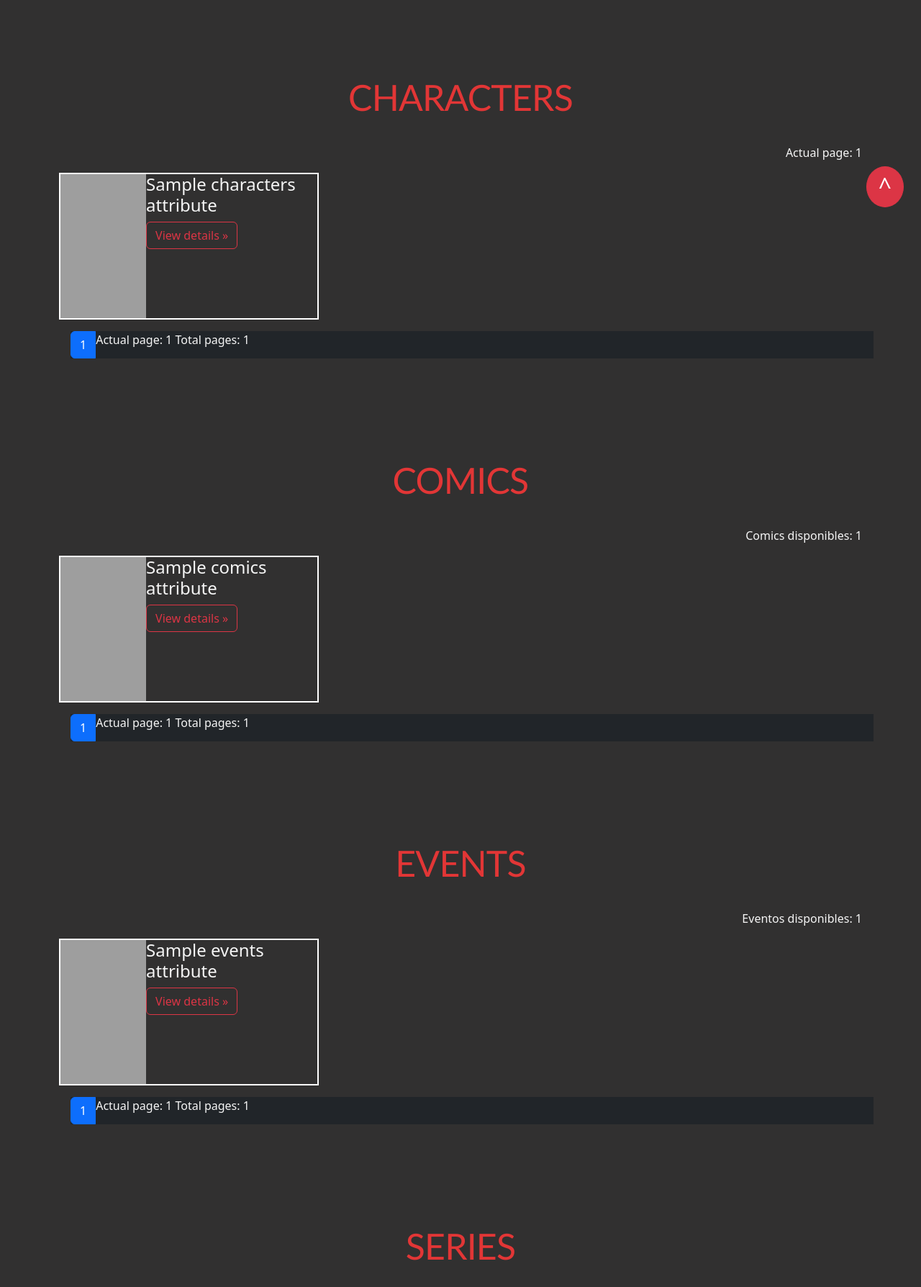
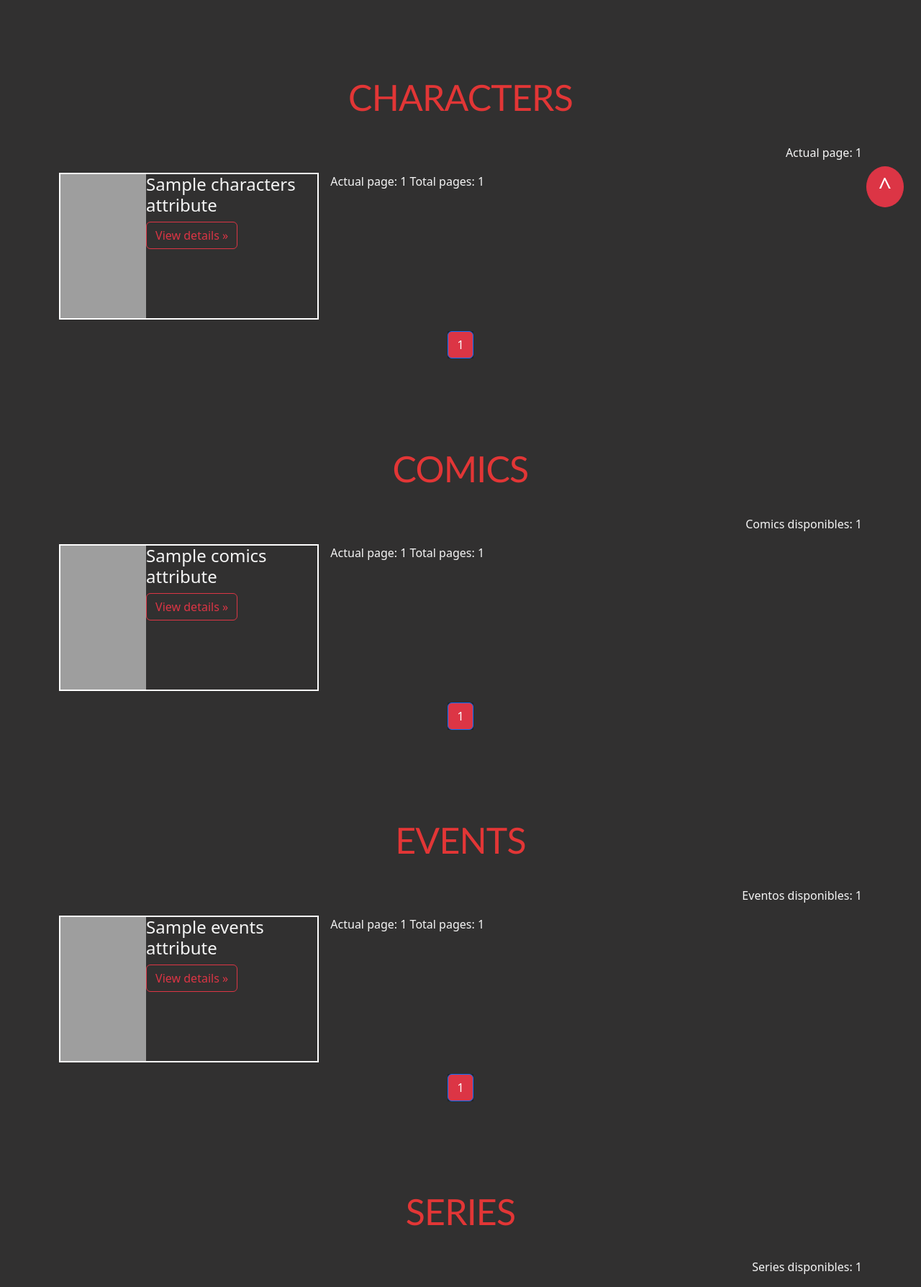
Before and after one commit to pablobarderas/TFG-MARVEL, a Django app: template e_lapse_project/e_lapse_marvel/templates/storyView.html in a window 1280 px wide. Shown: the part 512-2300 px from the top of the page at 72% size. Run offline with Django 4.2, Linux system fonts and the light colour scheme; the template is opened without the code that fills it: most values are stand-ins (such as "Sample title", 1, 10 or a date in 2020); grey boxes are pictures that could not be loaded.

Commit message:
change paginator`s design

```diff
--- a/e_lapse_project/e_lapse_marvel/templates/searchListTemplates/baseList.html
+++ b/e_lapse_project/e_lapse_marvel/templates/searchListTemplates/baseList.html
@@ -7,14 +7,14 @@
   <div class="row row-cols-1 row-cols-sm-2 row-cols-md-3 g-3 dark-bg">
     {% for entity_item in entity_list %}
       <div class="col">
-        <div class="card shadow-sm d-flex flex-column h-100 bg-dark" style="border: 2px groove white; border-radius: 10px;">
+        <div class="card shadow-sm bg-dark h-100" style="border: 2px groove white; border-radius: 10px;">
           <div class="row g-0">
             <div class="col-md-4">
               <img src="{{ entity_item.thumbnail.path }}.jpg" class="card-img-top" style="border: 1px solid white;" alt="{{entity}}">
             </div>
             <div class="col-md-8">
-              <div class="card-body">
-                <h5 class="card-title text-center"><a class="link-danger" href="{% url entity %}?{{entity}}_id={{ entity_item.id }}">{{ entity_item.title }}</a></h5>
+              <div class="card-body d-flex flex-column h-100">
+                <h5 class="card-title  text-center mb-0"><a class="link-danger text-decoration-none" href="{% url entity %}?{{entity}}_id={{ entity_item.id }}">{{ entity_item.title }}</a></h5>
               </div>
             </div>
           </div>
--- a/e_lapse_project/e_lapse_marvel/templates/searchListTemplates/charactersList.html
+++ b/e_lapse_project/e_lapse_marvel/templates/searchListTemplates/charactersList.html
@@ -11,7 +11,7 @@
           <div class="row g-0">
             <div class="col-md-4 d-flex align-items-center">
               <div class="ratio ratio-4x3">
-                <img src="{{ entity_item.thumbnail.path }}.jpg" class="card-img-top img-fluid" alt="{{entity}}">
+                <img src="{{ entity_item.thumbnail.path }}.jpg" class="card-img-top img-fluid" style="border: 1px solid white;" alt="{{entity}}">
               </div>
             </div>
             <div class="col-md-8">
--- a/e_lapse_project/e_lapse_marvel/templates/searchView.html
+++ b/e_lapse_project/e_lapse_marvel/templates/searchView.html
@@ -9,7 +9,7 @@
     <div class="collapse navbar-collapse justify-content-center" id="navbarNav">
       <ul class="navbar-nav">
         <li class="nav-item">
-          <a class="nav-link btn btn-outline-danger btn-lg text-white font-weight-bold m-3 fs-2" href="#character">Characters</a>
+          <a class="nav-link btn btn-outline-danger btn-lg text-white font-weight-bold m-3 fs-2" href="#characters">Characters</a>
         </li>
         <li class="nav-item">
           <a class="nav-link btn btn-outline-danger btn-lg text-white font-weight-bold m-3 fs-2" href="#comics">Comics</a>
--- a/e_lapse_project/e_lapse_marvel/templates/storyView.html
+++ b/e_lapse_project/e_lapse_marvel/templates/storyView.html
@@ -32,14 +32,19 @@
 <!-- CHARACTER OF STORIES -->
 <section id="characters" class="container marketing">
   {% include 'attributeTemplates/characterAttributeList.html' %}
+
+  <!-- LI ACTUAL PAGE -->
+  <li class="text-right mb-2" style="list-style-type: none;">Actual page: {{character_page}} Total pages: {{total_characters_pages}}</li>
+
+
   <!-- CHARACTERS PAGINATOR -->
-  <nav aria-label="characters paginator" class="m-3 w-100">
+  <nav aria-label="characters paginator" class="w-100 d-flex justify-content-center">
     <ul class="pagination bg-dark">
 
       <!-- PREVIOUS PAGE -->
       {% if character_page > 1 %}
         <li class="page-item">
-            <a class="page-link bg-dark" href="?story_id={{ attribute.id }}&comic_page={{ comic_page }}&character_page={{ character_page|add:-1 }}&creator_page={{ creator_page }}&serie_page={{ serie_page }}&event_page={{ event_page }}#characters">Previous</a>
+            <a class="page-link bg-danger text-white" href="?story_id={{ attribute.id }}&comic_page={{ comic_page }}&character_page={{ character_page|add:-1 }}&creator_page={{ creator_page }}&serie_page={{ serie_page }}&event_page={{ event_page }}#characters">Previous</a>
         </li>
       {% endif %}
 
@@ -48,9 +53,9 @@
         {% if page >= character_page and page <= character_page|add:4 %}
           <li class="page-item">
             {% if page == character_page %}
-              <a class="page-link active" href="?story_id={{ attribute.id }}&comic_page={{ comic_page }}&character_page={{ page }}&creator_page={{ creator_page }}&serie_page={{ serie_page }}&event_page={{ event_page }}#characters">{{ page }}</a>
+              <a class="page-link active bg-danger text-white" href="?story_id={{ attribute.id }}&comic_page={{ comic_page }}&character_page={{ page }}&creator_page={{ creator_page }}&serie_page={{ serie_page }}&event_page={{ event_page }}#characters">{{ page }}</a>
               {% else %}
-              <a class="page-link bg-dark" href="?story_id={{ attribute.id }}&comic_page={{ comic_page }}&character_page={{ page }}&creator_page={{ creator_page }}&serie_page={{ serie_page }}&event_page={{ event_page }}#characters">{{ page }}</a>
+              <a class="page-link bg-danger text-white" href="?story_id={{ attribute.id }}&comic_page={{ comic_page }}&character_page={{ page }}&creator_page={{ creator_page }}&serie_page={{ serie_page }}&event_page={{ event_page }}#characters">{{ page }}</a>
             {% endif %}
           </li>
         {% endif %}
@@ -62,11 +67,10 @@
        {% if character_page < total_characters_pages %}
        {% if total_characters_results >= 5 %}
          <li class="page-item">
-           <a class="page-link bg-dark" href="?story_id={{ attribute.id }}&comic_page={{ comic_page }}&character_page={{ character_page|add:1 }}&creator_page={{ creator_page }}&serie_page={{ serie_page }}&event_page={{ event_page }}#characters">Next</a>
+           <a class="page-link bg-danger text-white" href="?story_id={{ attribute.id }}&comic_page={{ comic_page }}&character_page={{ character_page|add:1 }}&creator_page={{ creator_page }}&serie_page={{ serie_page }}&event_page={{ event_page }}#characters">Next</a>
          </li>
        {% endif %}
        {% endif %}
-       <li>Actual page: {{character_page}} Total pages: {{total_characters_pages}}</li>
     </ul>
     </nav>
 </section>
@@ -75,14 +79,19 @@
 <!-- COMICS OF STORIES -->
 <section id="comics" class="container marketing">
   {% include 'attributeTemplates/comicAttributeList.html' %}
+
+  <!-- LI ACTUAL PAGE -->
+  <li class="text-right mb-2" style="list-style-type: none;">Actual page: {{comic_page}} Total pages: {{total_comics_pages}}</li>
+
+
   <!-- COMICS PAGINATOR -->
-  <nav aria-label="comics paginator" class="m-3 w-100">
+  <nav aria-label="comics paginator" class="w-100 d-flex justify-content-center">
     <ul class="pagination bg-dark">
 
       <!-- PREVIOUS PAGE -->
       {% if comic_page > 1 %}
         <li class="page-item">
-            <a class="page-link bg-dark" href="?story_id={{ attribute.id }}&comic_page={{ comic_page|add:-1 }}&character_page={{ character_page }}&creator_page={{ creator_page }}&serie_page={{ serie_page }}&event_page={{ event_page }}#comics">Previous</a>
+            <a class="page-link bg-danger text-white" href="?story_id={{ attribute.id }}&comic_page={{ comic_page|add:-1 }}&character_page={{ character_page }}&creator_page={{ creator_page }}&serie_page={{ serie_page }}&event_page={{ event_page }}#comics">Previous</a>
         </li>
       {% endif %}
 
@@ -91,9 +100,9 @@
         {% if page >= comic_page and page <= comic_page|add:4 %}
           <li class="page-item">
             {% if page == comic_page %}
-              <a class="page-link active" href="?story_id={{ attribute.id }}&comic_page={{ page }}&character_page={{ character_page }}&creator_page={{ creator_page }}&serie_page={{ serie_page }}&event_page={{ event_page }}#comics">{{ page }}</a>
+              <a class="page-link active bg-danger text-white" href="?story_id={{ attribute.id }}&comic_page={{ page }}&character_page={{ character_page }}&creator_page={{ creator_page }}&serie_page={{ serie_page }}&event_page={{ event_page }}#comics">{{ page }}</a>
               {% else %}
-              <a class="page-link bg-dark" href="?story_id={{ attribute.id }}&comic_page={{ page }}&character_page={{ character_page }}&creator_page={{ creator_page }}&serie_page={{ serie_page }}&event_page={{ event_page }}#comics">{{ page }}</a>
+              <a class="page-link bg-danger text-white" href="?story_id={{ attribute.id }}&comic_page={{ page }}&character_page={{ character_page }}&creator_page={{ creator_page }}&serie_page={{ serie_page }}&event_page={{ event_page }}#comics">{{ page }}</a>
             {% endif %}
           </li>
         {% endif %}
@@ -105,11 +114,10 @@
        {% if comic_page < total_comics_pages %}
        {% if total_comics_results >= 5 %}
          <li class="page-item">
-           <a class="page-link bg-dark" href="?story_id={{ attribute.id }}&comic_page={{ comic_page|add:1 }}&character_page={{ character_page }}&creator_page={{ creator_page }}&serie_page={{ serie_page }}&event_page={{ event_page }}#comics">Next</a>
+           <a class="page-link bg-danger text-white" href="?story_id={{ attribute.id }}&comic_page={{ comic_page|add:1 }}&character_page={{ character_page }}&creator_page={{ creator_page }}&serie_page={{ serie_page }}&event_page={{ event_page }}#comics">Next</a>
          </li>
        {% endif %}
        {% endif %}
-       <li>Actual page: {{comic_page}} Total pages: {{total_comics_pages}}</li>
     </ul>
     </nav>
 </section>
@@ -118,14 +126,19 @@
 <!--EVENTS OF STORIES-->
 <section id="events" class="container marketing">
   {% include 'attributeTemplates/eventAttributeList.html' %}
+
+  <!-- LI ACTUAL PAGE -->
+  <li class="text-right mb-2" style="list-style-type: none;">Actual page: {{event_page}} Total pages: {{total_events_pages}}</li>
+
+
   <!-- EVENTS PAGINATOR -->
-  <nav aria-label="events paginator" class="m-3 w-100">
+  <nav aria-label="events paginator" class="w-100 d-flex justify-content-center">
     <ul class="pagination bg-dark">
 
       <!-- PREVIOUS PAGE -->
       {% if event_page > 1 %}
         <li class="page-item">
-            <a class="page-link bg-dark" href="?story_id={{ attribute.id }}&comic_page={{ comic_page }}&character_page={{ character_page }}&creator_page={{ creator_page }}&serie_page={{ serie_page }}&event_page={{ event_page|add:-1 }}#events">Previous</a>
+            <a class="page-link bg-danger text-white" href="?story_id={{ attribute.id }}&comic_page={{ comic_page }}&character_page={{ character_page }}&creator_page={{ creator_page }}&serie_page={{ serie_page }}&event_page={{ event_page|add:-1 }}#events">Previous</a>
         </li>
       {% endif %}
 
@@ -134,9 +147,9 @@
         {% if page >= event_page and page <= event_page|add:4 %}
           <li class="page-item">
             {% if page == event_page %}
-              <a class="page-link active" href="?story_id={{ attribute.id }}&comic_page={{ comic_page }}&character_page={{ character_page }}&creator_page={{ creator_page }}&serie_page={{ serie_page }}&event_page={{ page }}#events">{{ page }}</a>
+              <a class="page-link active bg-danger text-white" href="?story_id={{ attribute.id }}&comic_page={{ comic_page }}&character_page={{ character_page }}&creator_page={{ creator_page }}&serie_page={{ serie_page }}&event_page={{ page }}#events">{{ page }}</a>
               {% else %}
-              <a class="page-link bg-dark" href="?story_id={{ attribute.id }}&comic_page={{ comic_page }}&character_page={{ character_page }}&creator_page={{ creator_page }}&serie_page={{ serie_page }}&event_page={{ page }}#events">{{ page }}</a>
+              <a class="page-link bg-danger text-white" href="?story_id={{ attribute.id }}&comic_page={{ comic_page }}&character_page={{ character_page }}&creator_page={{ creator_page }}&serie_page={{ serie_page }}&event_page={{ page }}#events">{{ page }}</a>
             {% endif %}
           </li>
         {% endif %}
@@ -148,11 +161,10 @@
        {% if event_page < total_events_pages %}
        {% if total_events_results >= 5 %}
          <li class="page-item">
-           <a class="page-link bg-dark" href="?story_id={{ attribute.id }}&comic_page={{ comic_page }}&character_page={{ character_page }}&creator_page={{ creator_page }}&serie_page={{ serie_page }}&event_page={{ event_page|add:1 }}#events">Next</a>
+           <a class="page-link bg-danger text-white" href="?story_id={{ attribute.id }}&comic_page={{ comic_page }}&character_page={{ character_page }}&creator_page={{ creator_page }}&serie_page={{ serie_page }}&event_page={{ event_page|add:1 }}#events">Next</a>
          </li>
        {% endif %}
        {% endif %}
-       <li>Actual page: {{event_page}} Total pages: {{total_events_pages}}</li>
     </ul>
     </nav>
 </section>
@@ -161,14 +173,19 @@
 <!-- SERIES OF STORIES -->
 <section id="series" class="container marketing">
   {% include 'attributeTemplates/serieAttributeList.html' %}
+
+  <!-- LI ACTUAL PAGE -->
+  <li class="text-right mb-2" style="list-style-type: none;">Actual page: {{serie_page}} Total pages: {{total_series_pages}}</li>
+
+
   <!-- SERIES PAGINATOR -->
-  <nav aria-label="series paginator" class="m-3 w-100">
+  <nav aria-label="series paginator" class="w-100 d-flex justify-content-center">
     <ul class="pagination bg-dark">
 
       <!-- PREVIOUS PAGE -->
       {% if serie_page > 1 %}
         <li class="page-item">
-            <a class="page-link bg-dark" href="?story_id={{ attribute.id }}&comic_page={{ comic_page }}&character_page={{ character_page }}&creator_page={{ creator_page }}&serie_page={{ serie_page|add:-1 }}&event_page={{ event_page }}#series">Previous</a>
+            <a class="page-link bg-danger text-white" href="?story_id={{ attribute.id }}&comic_page={{ comic_page }}&character_page={{ character_page }}&creator_page={{ creator_page }}&serie_page={{ serie_page|add:-1 }}&event_page={{ event_page }}#series">Previous</a>
         </li>
       {% endif %}
 
@@ -177,9 +194,9 @@
         {% if page >= serie_page and page <= serie_page|add:4 %}
           <li class="page-item">
             {% if page == serie_page %}
-              <a class="page-link active" href="?story_id={{ attribute.id }}&comic_page={{ comic_page }}&character_page={{ character_page }}&creator_page={{ creator_page }}&serie_page={{ page }}&event_page={{ event_page }}#series">{{ page }}</a>
+              <a class="page-link active bg-danger text-white" href="?story_id={{ attribute.id }}&comic_page={{ comic_page }}&character_page={{ character_page }}&creator_page={{ creator_page }}&serie_page={{ page }}&event_page={{ event_page }}#series">{{ page }}</a>
               {% else %}
-              <a class="page-link bg-dark" href="?story_id={{ attribute.id }}&comic_page={{ comic_page }}&character_page={{ character_page }}&creator_page={{ creator_page }}&serie_page={{ page }}&event_page={{ event_page }}#series">{{ page }}</a>
+              <a class="page-link bg-danger text-white" href="?story_id={{ attribute.id }}&comic_page={{ comic_page }}&character_page={{ character_page }}&creator_page={{ creator_page }}&serie_page={{ page }}&event_page={{ event_page }}#series">{{ page }}</a>
             {% endif %}
           </li>
         {% endif %}
@@ -191,11 +208,10 @@
        {% if serie_page < total_series_pages %}
        {% if total_series_results >= 5 %}
          <li class="page-item">
-           <a class="page-link bg-dark" href="?story_id={{ attribute.id }}&comic_page={{ comic_page }}&character_page={{ character_page }}&creator_page={{ creator_page }}&serie_page={{ serie_page|add:1 }}&event_page={{ event_page }}#series">Next</a>
+           <a class="page-link bg-danger text-white" href="?story_id={{ attribute.id }}&comic_page={{ comic_page }}&character_page={{ character_page }}&creator_page={{ creator_page }}&serie_page={{ serie_page|add:1 }}&event_page={{ event_page }}#series">Next</a>
          </li>
        {% endif %}
        {% endif %}
-       <li>Actual page: {{serie_page}} Total pages: {{total_series_pages}}</li>
     </ul>
     </nav>
 </section>
@@ -203,14 +219,19 @@
 <!-- CREATORS OF STORY -->
 <section id="creators" class="container marketing">
   {% include 'attributeTemplates/creatorAttributeList.html' %}
+
+  <!-- LI ACTUAL PAGE -->
+  <li class="text-right mb-2" style="list-style-type: none;">Actual page: {{creator_page}} Total pages: {{total_creators_pages}}</li>
+
+
   <!-- CREATOR PAGINATOR -->
-  <nav aria-label="creators paginator" class="m-3 w-100">
+  <nav aria-label="creators paginator" class="w-100 d-flex justify-content-center">
     <ul class="pagination bg-dark">
 
       <!-- PREVIOUS PAGE -->
       {% if creator_page > 1 %}
         <li class="page-item">
-            <a class="page-link bg-dark" href="?story_id={{ attribute.id }}&comic_page={{ comic_page }}&character_page={{ character_page }}&creator_page={{ creator_page|add:-1 }}&serie_page={{ page }}&event_page={{ event_page }}#creators">Previous</a>
+            <a class="page-link bg-danger text-white" href="?story_id={{ attribute.id }}&comic_page={{ comic_page }}&character_page={{ character_page }}&creator_page={{ creator_page|add:-1 }}&serie_page={{ page }}&event_page={{ event_page }}#creators">Previous</a>
         </li>
       {% endif %}
 
@@ -219,9 +240,9 @@
         {% if page >= creator_page and page <= creator_page|add:4 %}
           <li class="page-item">
             {% if page == creator_page %}
-              <a class="page-link active" href="?story_id={{ attribute.id }}&comic_page={{ comic_page }}&character_page={{ character_page }}&creator_page={{ page }}&serie_page={{ serie_page }}&event_page={{ event_page }}#creators">{{ page }}</a>
+              <a class="page-link active bg-danger text-white" href="?story_id={{ attribute.id }}&comic_page={{ comic_page }}&character_page={{ character_page }}&creator_page={{ page }}&serie_page={{ serie_page }}&event_page={{ event_page }}#creators">{{ page }}</a>
               {% else %}
-              <a class="page-link bg-dark" href="?story_id={{ attribute.id }}&comic_page={{ comic_page }}&character_page={{ character_page }}&creator_page={{ page }}&serie_page={{ serie_page }}&event_page={{ event_page }}#creators">{{ page }}</a>
+              <a class="page-link bg-danger text-white" href="?story_id={{ attribute.id }}&comic_page={{ comic_page }}&character_page={{ character_page }}&creator_page={{ page }}&serie_page={{ serie_page }}&event_page={{ event_page }}#creators">{{ page }}</a>
             {% endif %}
           </li>
         {% endif %}
@@ -233,11 +254,10 @@
        {% if creator_page < total_creators_pages %}
        {% if total_creators_results >= 5 %}
          <li class="page-item">
-           <a class="page-link bg-dark" href="?story_id={{ attribute.id }}&comic_page={{ comic_page }}&character_page={{ character_page }}&creator_page={{ creator_page|add:1 }}&serie_page={{ serie_page }}&event_page={{ event_page }}#creators">Next</a>
+           <a class="page-link bg-danger text-white" href="?story_id={{ attribute.id }}&comic_page={{ comic_page }}&character_page={{ character_page }}&creator_page={{ creator_page|add:1 }}&serie_page={{ serie_page }}&event_page={{ event_page }}#creators">Next</a>
          </li>
        {% endif %}
        {% endif %}
-       <li>Actual page: {{creator_page}} Total pages: {{total_creators_pages}}</li>
     </ul>
     </nav>
 </section>
```
Also changed, not shown: e_lapse_project/e_lapse_marvel/templates/comicView.html (+38 -25 lines), e_lapse_project/e_lapse_marvel/templates/creatorView.html (+39 -24 lines), e_lapse_project/e_lapse_marvel/templates/eventView.html (+50 -30 lines), e_lapse_project/e_lapse_marvel/templates/searchListTemplates/creatorsList.html (+6 -3 lines), e_lapse_project/e_lapse_marvel/templates/serieView.html (+50 -30 lines).
